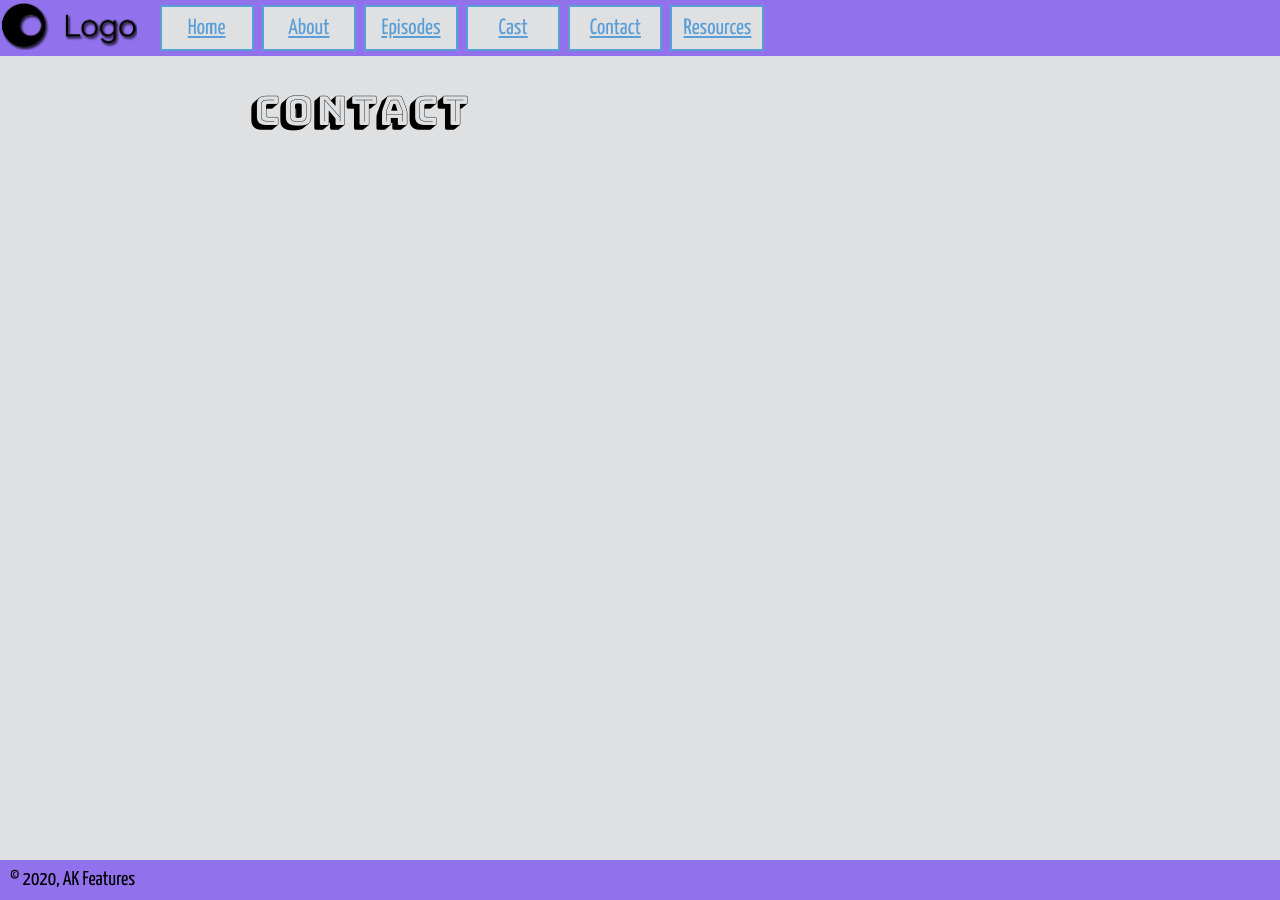
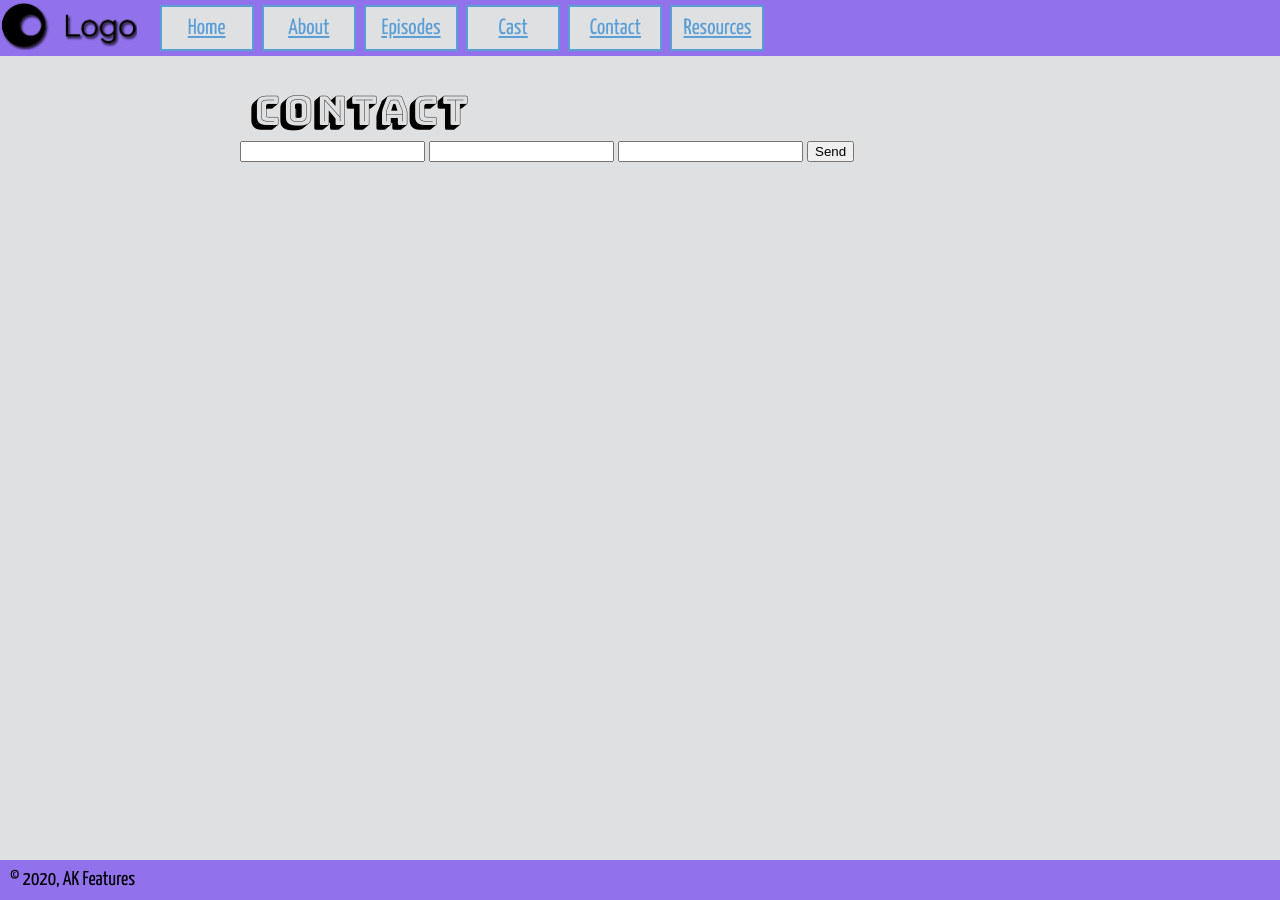
Before and after one commit to achaltin/commonvibes, a Jekyll site: the page built from contact.md, in a window 1280 px wide. Built offline with Jekyll 4.4.1, drawn with Linux system fonts in a browser that asks for light colours.

Commit message:
Added temp contact form bones

```diff
--- a/contact.md
+++ b/contact.md
@@ -3,3 +3,13 @@ layout: default
 title: "Contact"
 ---
 <h1>Contact</h1>
+<form action="https://getform.io/f/c18f32d9-b402-4136-8e73-eb1c0d70f79b" method="POST">
+
+  <input type="text" name="name">
+  <input type="email" name="email">
+  <input type="text" name="message">
+  <button type="submit">Send</button>
+
+</form>
+
+<!-- ToDo: Create getform.io account for ashlyn & replace -->
```
